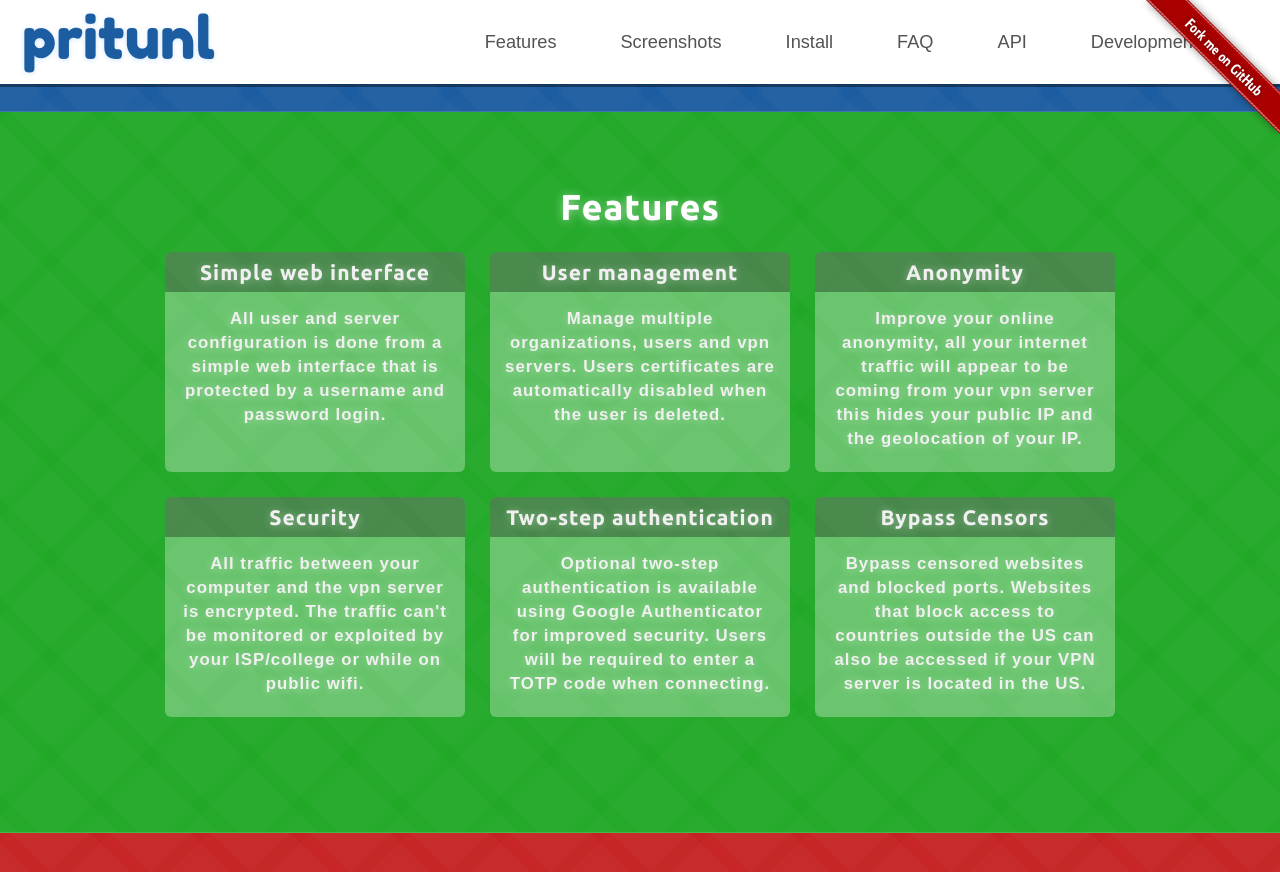
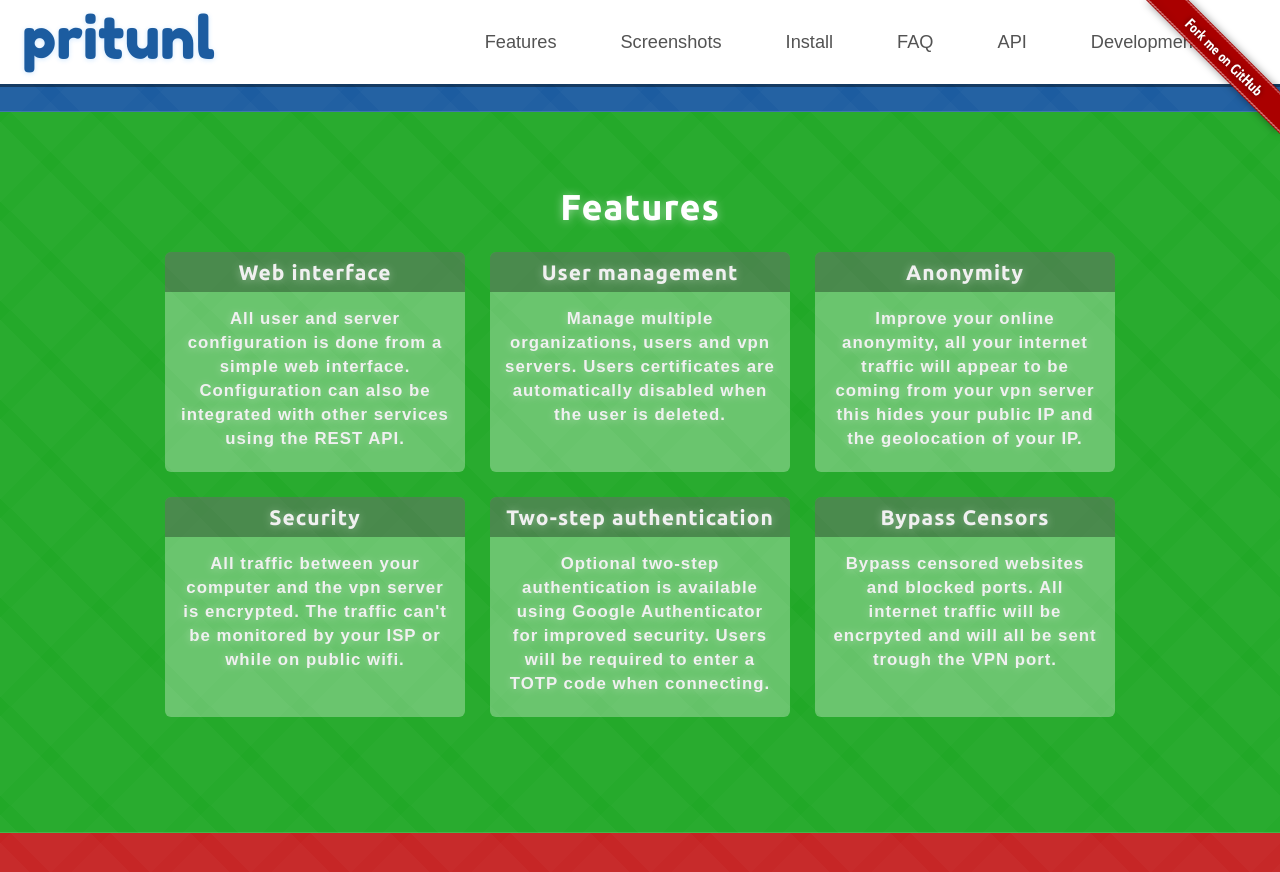
Before and after one commit to pritunl/pritunl.github.io, a Jekyll site: the page built from index.html, in a window 1280 px wide and 900 px high, scrolled down 572 px. Shown: the top 872 px of the window. Built offline with Jekyll 4.4.1, drawn with Linux system fonts in a browser that asks for light colours; nearby versions of some CDN libraries; Markdown is read by kramdown in place of the engine named in the settings.

Commit message:
Update features

```diff
--- a/index.html
+++ b/index.html
@@ -25,9 +25,9 @@ title: Pritunl - Simple OpenVPN Server
         </div>
         <ul class="features-boxes clearfix">
           <li class="features-box">
-            <div class="title">Simple web interface</div>
+            <div class="title">Web interface</div>
             <p class="description">
-              All user and server configuration is done from a simple web interface that is protected by a username and password login.
+              All user and server configuration is done from a simple web interface. Configuration can also be integrated with other services using the REST API.
             </p>
           </li>
           <li class="features-box">
@@ -45,7 +45,7 @@ title: Pritunl - Simple OpenVPN Server
           <li class="features-box">
             <div class="title">Security</div>
             <p class="description">
-              All traffic between your computer and the vpn server is encrypted. The traffic can't be monitored or exploited by your ISP/college or while on public wifi.
+              All traffic between your computer and the vpn server is encrypted. The traffic can't be monitored by your ISP or while on public wifi.
             </p>
           </li>
           <li class="features-box">
@@ -57,7 +57,7 @@ title: Pritunl - Simple OpenVPN Server
           <li class="features-box last">
             <div class="title">Bypass Censors</div>
             <p class="description">
-              Bypass censored websites and blocked ports. Websites that block access to countries outside the US can also be accessed if your VPN server is located in the US.
+              Bypass censored websites and blocked ports. All internet traffic will be encrpyted and will all be sent trough the VPN port.
             </p>
           </li>
         </ul>
```
